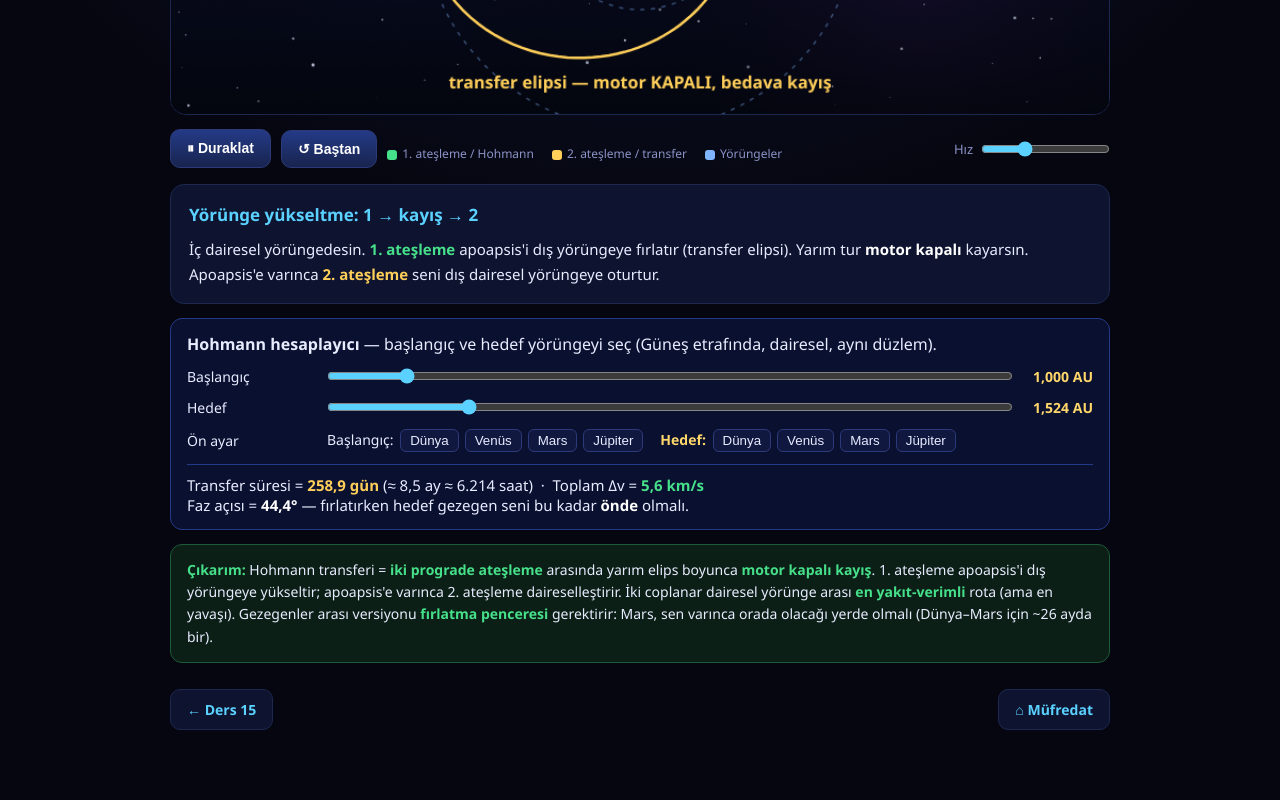
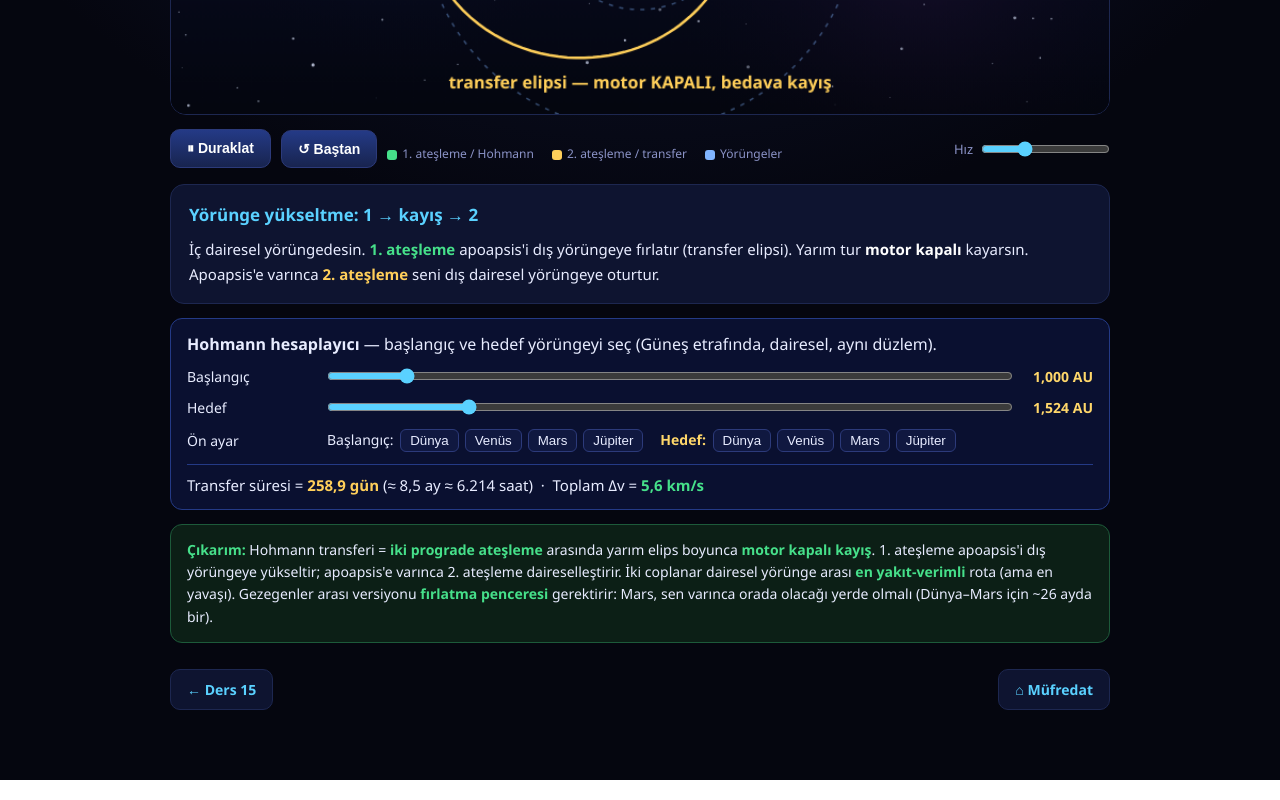
Before and after one commit to Bariscanates404/uzay-itki-lab, a plain HTML site: page dersler/16-hohmann-transfer.html in a window 1280 px wide. Shown: the part 482-1282 px from the top of the page. Drawn offline with Linux system fonts and the light colour scheme.

Commit message:
Ders 16: faz açısı satırı kaldırıldı (Windows; eski 'outputs' kararını değiştirir) + ders 17 planı kenara
Co-Authored-By: Claude Opus 5.5 <noreply@anthropic.com>

```diff
--- a/dersler/16-hohmann-transfer.html
+++ b/dersler/16-hohmann-transfer.html
@@ -158,7 +158,6 @@ Lab.start([
     const c=calc(r1,r2);
     $('h_res').innerHTML='Transfer süresi = <b class="p">'+tr(c.days,1)+' gün</b> (≈ '+tr(c.days/30.44,1)+' ay ≈ '+trInt(c.days*24)+' saat)'
       +' &nbsp;·&nbsp; Toplam Δv = <b class="vs">'+tr(c.dv,1)+' km/s</b>'
-      +'<br>Faz açısı = <b>'+tr(Math.abs(c.ph),1)+'°</b> — fırlatırken hedef gezegen '+(c.ph>=0?'seni bu kadar <b>önde</b>':'seni bu kadar <b>geride</b>')+' olmalı.'
       +(r2<r1?'<br><small>İç yörüngeye iniş: ateşlemeler retrograde (ters yönde).</small>':'');
   }
   const pre=$('h_pre');
```
Also changed, not shown: 2 other files.
